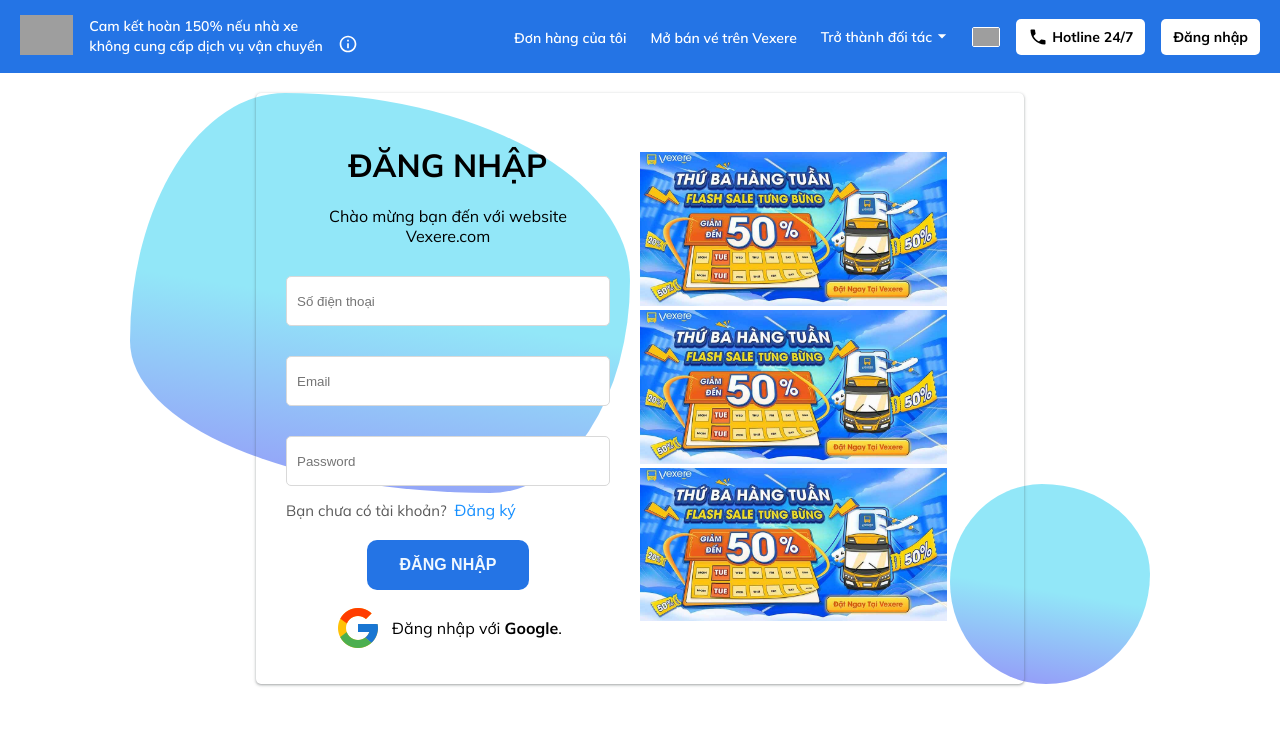
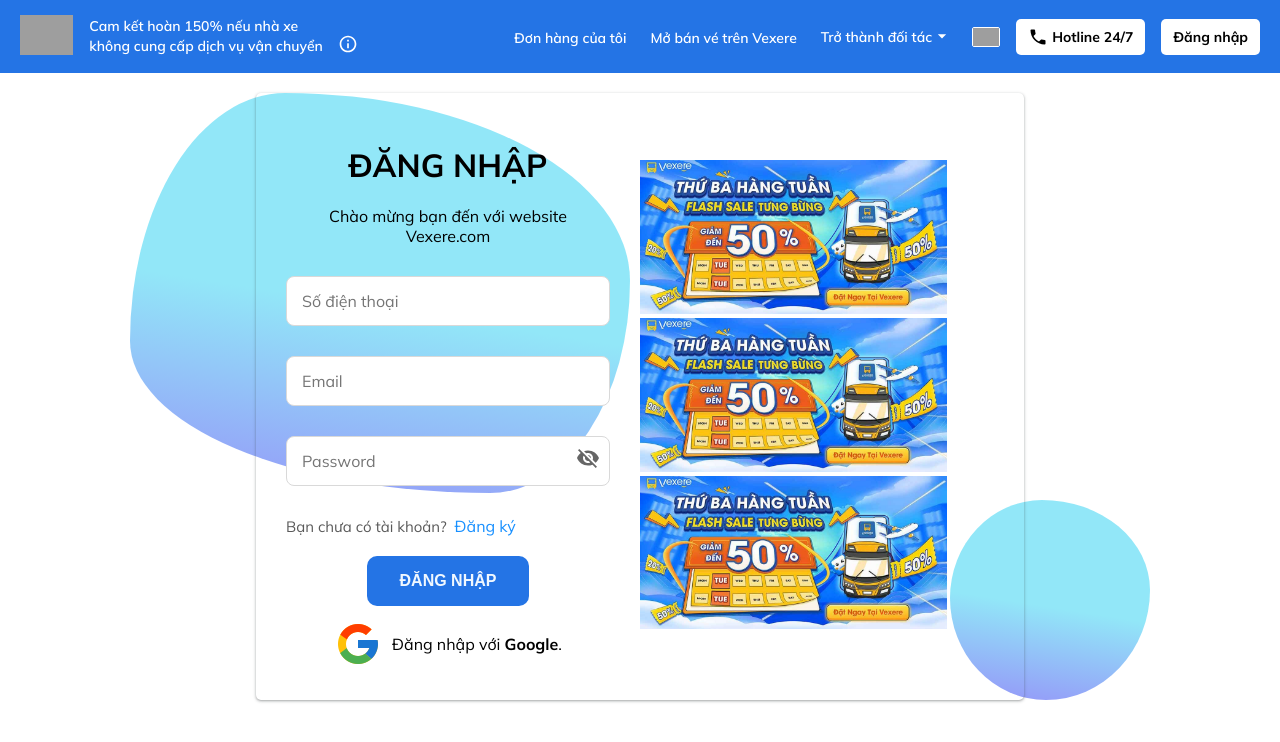
Before and after one commit to quyetcao/DuAnTotNghiep, a React (Vite) app in the folder FRONT_END/FRONT_END/: page /login in a window 1280 px wide. Shown: the top 742 px of the page. Built offline with nearby package versions, Linux system fonts and the light colour scheme; grey boxes are pictures that could not be loaded.

Commit message:
login logic

```diff
--- a/FRONT_END/FRONT_END/src/component/Pages/login.jsx
+++ b/FRONT_END/FRONT_END/src/component/Pages/login.jsx
@@ -1,7 +1,54 @@
 import '../css/login.css';
-import { Link } from 'react-router-dom';
+import { Link, useNavigate } from 'react-router-dom';
+import { useState } from 'react';
+import Visibility from '@mui/icons-material/Visibility';
+import VisibilityOff from '@mui/icons-material/VisibilityOff';
 
 export default function Login() {
+    const [phone, setPhone] = useState('');
+    const [email, setEmail] = useState('');
+    const [password, setPassword] = useState('');
+    const [errors, setErrors] = useState({});
+    const [showPassword, setShowPassword] = useState(false);
+
+    // const navigate = useNavigate();
+
+    const validateForm = () => {
+        const newErrors = {};
+
+        if (!phone) {
+            newErrors.phone = 'Vui lòng nhập thông tin';
+        } else if (!/^0\d{9}$/.test(phone)) {
+            newErrors.phone = 'Vui lòng nhập đúng định dạng số điện thoại (10 số, bắt đầu bằng 0)';
+        }
+
+        if (!email) {
+            newErrors.email = 'Vui lòng nhập thông tin';
+        } else if (!/^[\w-\.]+@([\w-]+\.)+[\w-]{2,4}$/.test(email)) {
+            newErrors.email = 'Vui lòng nhập đúng định dạng email';
+        }
+
+        if (!password) {
+            newErrors.password = 'Vui lòng nhập thông tin';
+        } else if (password.length < 6) {
+            newErrors.password = 'Mật khẩu phải có ít nhất 6 ký tự';
+        }
+
+        setErrors(newErrors);
+        return Object.keys(newErrors).length === 0;
+    };
+
+    const handleSubmit = (e) => {
+        e.preventDefault();
+        if (validateForm()) {
+            console.log('Đăng nhập thành công', { phone, email, password });
+            setErrors({});
+
+            // Điều hướng đến trang chủ sau khi đăng nhập thành công
+            // navigate('/'); // Chuyển đến trang chủ (hoặc trang mong muốn)
+        }
+    };
+
     return (
         <>
             <div className='login'>
@@ -11,15 +58,42 @@
                     <div className='form_login_left'>
                         <h1>ĐĂNG NHẬP</h1>
                         <p>Chào mừng bạn đến với website Vexere.com</p>
-                        <form action=''>
-                            <div className='form_group'>
-                                <input type='text' name='sdt' placeholder='Số điện thoại'></input>
+                        <form onSubmit={handleSubmit}>
+                            <div className='form_group hhhu'>
+                                <input
+                                    type='text'
+                                    name='sdt'
+                                    placeholder='Số điện thoại'
+                                    value={phone}
+                                    onChange={(e) => setPhone(e.target.value)}
+                                />
+                                {errors.phone && <p className='error'>{errors.phone}</p>}
                             </div>
-                            <div className='form_group'>
-                                <input type='text' name='email' placeholder='Email'></input>
+                            <div className='form_group hhhu'>
+                                <input
+                                    type='text'
+                                    name='email'
+                                    placeholder='Email'
+                                    value={email}
+                                    onChange={(e) => setEmail(e.target.value)}
+                                />
+                                {errors.email && <p className='error'>{errors.email}</p>}
                             </div>
-                            <div className='form_group'>
-                                <input type='password' name='password' placeholder='Password'></input>
+                            <div className='form_group hhhu'>
+                                <input
+                                    type={showPassword ? 'text' : 'password'}
+                                    name='password'
+                                    placeholder='Password'
+                                    value={password}
+                                    onChange={(e) => setPassword(e.target.value)}
+                                />
+                                <span
+                                    className='toggle-password'
+                                    onClick={() => setShowPassword(!showPassword)}
+                                >
+                                    {showPassword ? <Visibility /> : <VisibilityOff />}
+                                </span>
+                                {errors.password && <p className='error'>{errors.password}</p>}
                             </div>
                             <div className='link-register'>
                                 <span className='link-text-register'>Bạn chưa có tài khoản?</span>
@@ -29,9 +103,6 @@
                                 ĐĂNG NHẬP
                             </button>
                         </form>
-                        {/* <p>
-                            <strong>Login</strong> with other
-                        </p> */}
                         <div className='login_icon'>
                             <img src='../../images/imageslogin/icons8-google-48.png' alt='' />
                             <p>
--- a/FRONT_END/FRONT_END/src/component/Pages/register.jsx
+++ b/FRONT_END/FRONT_END/src/component/Pages/register.jsx
@@ -1,40 +1,48 @@
-export default function Register(){
+import { Link } from "react-router-dom";
+
+export default function Register() {
     return (
         <>
-       <div className="login">
-        <div className="css-trang-tri"></div>
-        <div className="css-trang-tri2"></div>
-        <div className="form_login">
-
-                <div className="form_login_left">
+            <div className='login'>
+                <div className='css-trang-tri'></div>
+                <div className='css-trang-tri2'></div>
+                <div className='form_login'>
+                    <div className='form_login_left'>
                         <h1>ĐĂNG KÝ</h1>
                         <p>Chào mừng bạn đến với website Vexere.com</p>
-                    <form action="" >
-                    <div className="form_group">
-                            <input type="text"  name='sdt' placeholder='Số điện thoại'></input>
+                        <form action=''>
+                            <div className='form_group'>
+                                <input type='text' name='sdt' placeholder='Số điện thoại'></input>
                             </div>
-                        <div className="form_group">
-                            <input type="text"  name='email' placeholder='Email'></input>
+                            <div className='form_group'>
+                                <input type='text' name='email' placeholder='Email'></input>
                             </div>
-                        <div className="form_group">
-                            <input type="password" name='password' placeholder='Password'></input>
+                            <div className='form_group'>
+                                <input type='password' name='password' placeholder='Password'></input>
                             </div>
-                        <button className="submit-login" type='submit' >ĐĂNG KÝ</button>
+                            <div className='link-register'>
+                                <span className='link-text-register'>Bạn đã có tài khoản?</span>
+                                <Link to='/login'>Đăng nhập</Link>
+                            </div>
+                            <button className='submit-login' type='submit'>
+                                ĐĂNG KÝ
+                            </button>
                         </form>
                         {/* <p><strong>Login</strong> with other</p> */}
-                    <div className="login_icon">
-                        <img src="../../images/imageslogin/icons8-google-48.png"  alt="" />
-                        <p>Đăng nhập <strong>Google</strong>.</p>
+                        <div className='login_icon'>
+                            <img src='../../images/imageslogin/icons8-google-48.png' alt='' />
+                            <p>
+                                Đăng nhập <strong>Google</strong>.
+                            </p>
                         </div>
                     </div>
-                <div className="form_login_right">
-                    <img src="../../images/imageslogin/img_card.jpg" alt="" />
-                    <img src="../../images/imageslogin/img_card.jpg" alt="" />
-                    <img src="../../images/imageslogin/img_card.jpg" alt="" />
+                    <div className='form_login_right'>
+                        <img src='../../images/imageslogin/img_card.jpg' alt='' />
+                        <img src='../../images/imageslogin/img_card.jpg' alt='' />
+                        <img src='../../images/imageslogin/img_card.jpg' alt='' />
                     </div>
                 </div>
-
             </div>
         </>
-    )
+    );
 }
--- a/FRONT_END/FRONT_END/src/component/css/login.css
+++ b/FRONT_END/FRONT_END/src/component/css/login.css
@@ -10,6 +10,7 @@
     max-width: 60%;
     border-radius: 5px;
     box-shadow: rgba(60, 64, 67, 0.3) 0px 1px 2px 0px, rgba(60, 64, 67, 0.15) 0px 1px 3px 1px;
+    box-sizing: border-box;
 }
 
 .css-trang-tri {
@@ -45,32 +46,35 @@
     text-align: center;
 }
 
-.form_group > input {
+.form_group > input,
+.form_group > .input-wrapper > input {
     border: none;
     outline: none;
     border: 1px solid #d9d9d9;
+    font-family: 'Mulish', sans-serif !important;
     width: 100%;
     height: 50px;
-    border-radius: 5px;
+    border-radius: 0.5rem;
     color: black;
-    padding: 0 10px;
-
+    padding: 0 15px;
+    font-size: 16px;
 }
 
 .form_group {
-    margin-top: 30px;
     position: relative;
+    margin: 30px 0;
+
 }
 
 .form_group input {
     caret-color: #fe2c55;
-    transition: all .3s;
+    transition: all 0.3s;
 }
 
 .form_group input:focus,
 .form_group input:hover {
     border-color: #40a9ff;
-    box-shadow: 0 0 0 3px rgba(24, 144, 255, .2);
+    box-shadow: 0 0 0 3px rgba(24, 144, 255, 0.2);
 }
 
 .icon {
@@ -80,7 +84,6 @@
     top: 10px;
 }
 
-
 .submit-login {
     margin-top: 20px;
     border: none;
@@ -88,18 +91,18 @@
     height: 50px;
     color: aliceblue;
     border-radius: 10px;
-    background-color: #2474E5;
+    background-color: #2474e5;
     margin: auto;
     display: block;
     margin-top: 20px;
     font-size: 16px;
     font-weight: 700;
-    transition: all .3s;
+    transition: all 0.3s;
 }
 
 .submit-login:hover {
     border-color: #40a9ff;
-    box-shadow: 0 0 0 5px rgba(24, 144, 255, .2);
+    box-shadow: 0 0 0 5px rgba(24, 144, 255, 0.2);
 }
 
 .login_icon {
@@ -133,10 +136,33 @@
 
 .link-text-register {
     font-size: 15px;
-    color: #000000A6;
+    color: #000000a6;
     margin-right: 8px;
 }
 
 .login_icon {
     margin-top: 12px;
 }
+
+.input-wrapper {
+    position: relative;
+    display: flex;
+    align-items: center; /* Căn giữa icon mắt theo chiều dọc */
+}
+
+.toggle-password {
+    position: absolute;
+    right: 10px;
+    top: 20%;
+    cursor: pointer;
+    color: #666;
+    z-index: 1;
+}
+
+.error {
+    text-align: left !important;
+    color: red;
+    font-size: 14px;
+    margin: 5px 0 0 2px;
+
+}
```
Lines whose indentation alone changed are shown as unchanged.
